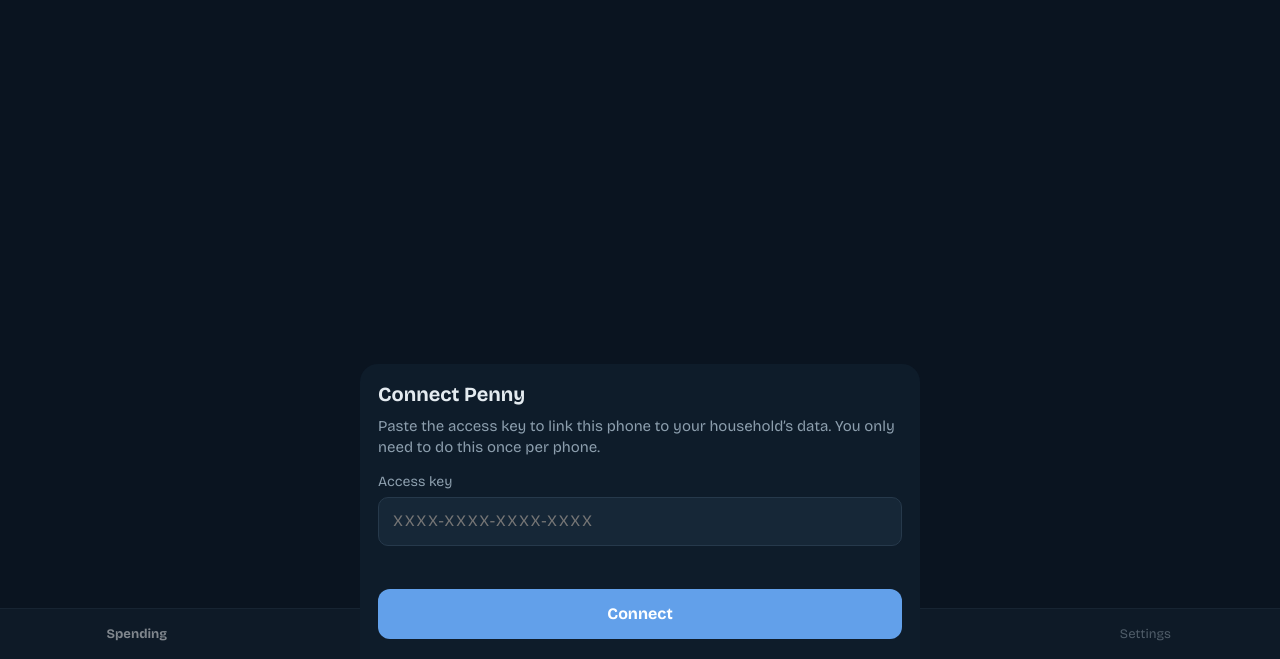
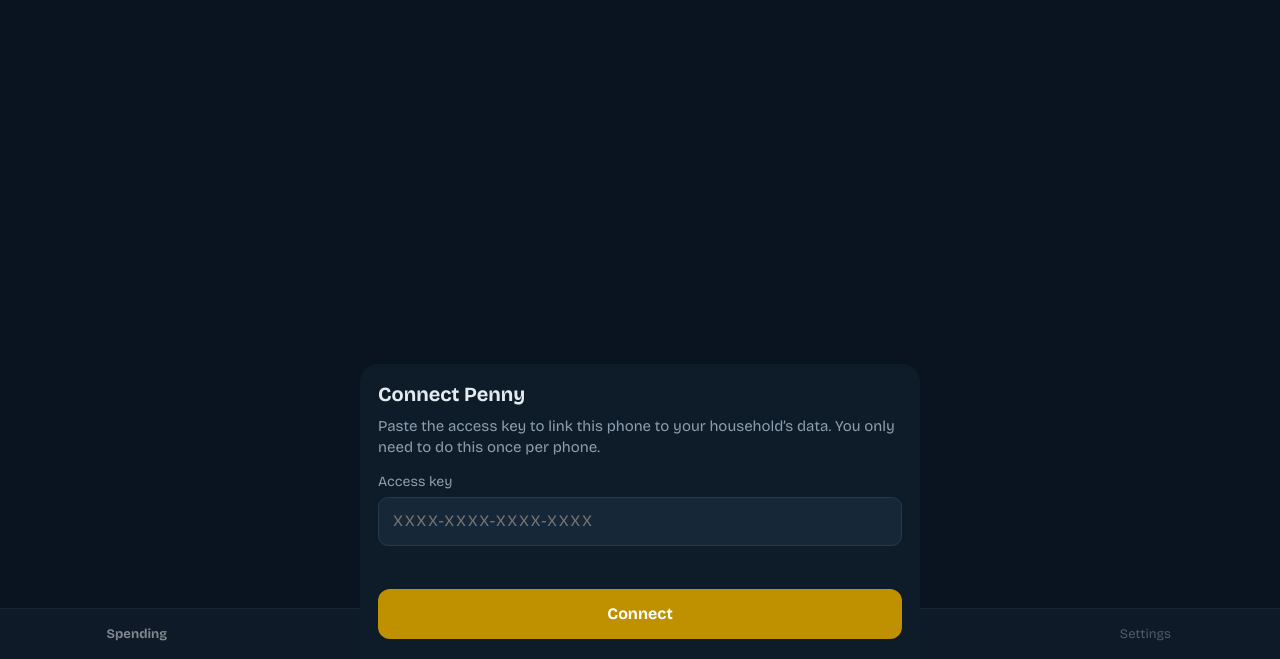
Before and after one commit to CapitaoSagres/penny, a plain HTML site: page index.html in a window 1280 px wide. Shown: the part 141-800 px from the top of the page. Drawn offline with nearby package versions, Linux system fonts and the dark colour scheme.

Commit message:
Change accent color in dark mode styles

```diff
--- a/index.html
+++ b/index.html
@@ -26,7 +26,7 @@
   @media (prefers-color-scheme:dark){
     :root{
       --bg:#0E1C2A; --surface:#162737; --ink:#E4EBF0; --muted:#8C9EAD; --line:#26394B;
-      --accent:#62A0EA; --danger:#E86A62; --good:#4DB37C;
+      --accent:#BF9000; --danger:#E86A62; --good:#4DB37C;
       color-scheme:dark;
     }
   }
```
